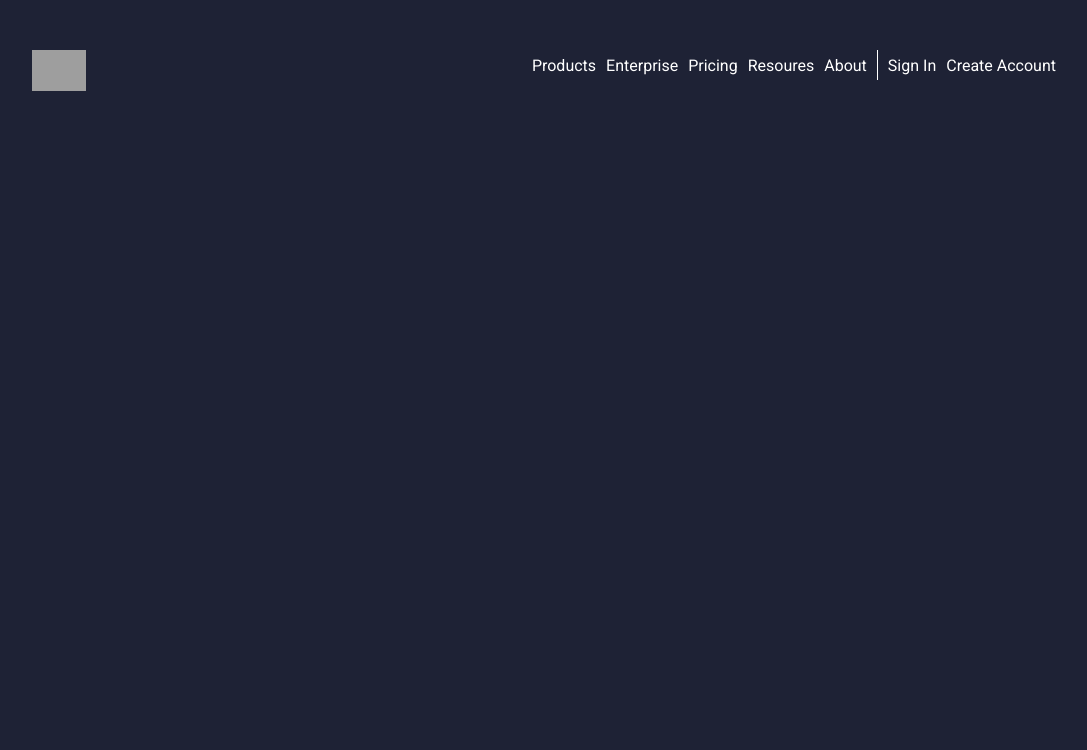
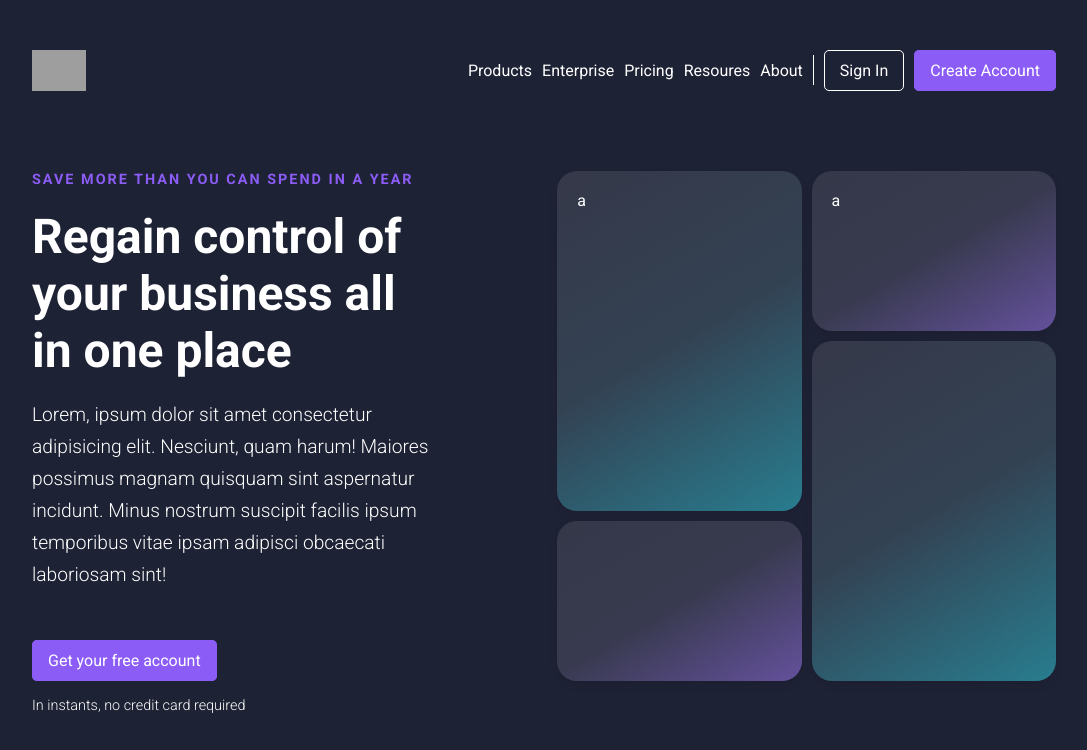
Before and after one commit to alexandrerussi/fst01-html-css, a plain HTML site: page Aula 3 - flex e grid/projeto-simples/index.html in a window 1280 px wide. Shown: the whole page, without its empty margins (96-1183 px from the left). Drawn offline with Linux system fonts and the light colour scheme; grey boxes are pictures that could not be loaded.

Commit message:
preparacao aula

```diff
--- a/Aula 3 - flex e grid/projeto-simples/css/style.css
+++ b/Aula 3 - flex e grid/projeto-simples/css/style.css
@@ -27,6 +27,7 @@ body {
     display: flex;
     justify-content: flex-end;
     align-items: center;
+    flex-wrap: wrap;
     gap: 10px;
     list-style: none;
     margin: 0;
@@ -45,3 +46,111 @@ body {
     border-left: 1px solid #fff;
     height: 30px;
 }
+
+.btn-outline {
+    text-decoration: none;
+    color: white;
+    border: 1px solid white;
+    border-radius: 5px;
+    padding: 10px 15px;
+}
+
+.btn {
+    text-decoration: none;
+    color: white;
+    border: 1px solid #8b5cf6;
+    background-color: #8b5cf6;
+    border-radius: 5px;
+    padding: 10px 15px;
+    box-sizing: border-box;
+}
+
+.banner-header {
+    height: 100%;
+    padding-top: 5rem;
+    box-sizing: border-box;
+
+    display: flex;
+    justify-content: space-between;
+    flex-wrap: wrap;
+}
+
+.banner-header .esquerda {
+    width: 40%;
+    min-width: 380px;
+}
+
+.banner-header .direita {
+    width: 55%;
+    min-width: 380px;
+}
+
+div h2 {
+    text-transform: uppercase;
+    font-size: 0.9rem;
+    color: #8b5cf6;
+    letter-spacing: 2px;
+}
+
+div h1 {
+    margin-top: 20px;
+    font-size: 3rem;
+}
+
+div p {
+    margin: 20px 0 60px 0;
+    font-weight: 300;
+    line-height: 2rem;
+    font-size: 1.2rem;
+}
+
+div .btn {
+    margin-top: 80px;
+}
+
+div .mini-message {
+    font-size: 0.9rem;
+}
+
+.dashboard {
+    display: flex;
+    flex-wrap: wrap;
+    padding: 0 0 0 20px;
+    gap: 10px;
+    justify-content: flex-end;
+}
+
+.block {
+    background: #444;
+    padding: 20px;
+    border-radius: 20px;
+    box-shadow: 0 4px 8px rgba(0, 0, 0, 0.1);
+}
+
+.group-blocks {
+    width: 45%;
+    /* min-width: 250px; */
+}
+
+.block-a {
+    height: 300px;
+    margin-bottom: 10px;
+    background: linear-gradient(150deg, rgba(53, 56, 73, 1) 0%, rgba(51, 66, 83, 1) 50%, rgba(40, 125, 143, 1) 100%);
+}
+
+.block-b {
+    height: 120px;
+    margin-bottom: 10px;
+    background: linear-gradient(150deg, rgba(53, 56, 73, 1) 0%, rgba(56, 58, 79, 1) 50%, rgba(100, 81, 156, 1) 100%);
+}
+
+
+@media screen and (max-width: 767px) {
+    html {
+        font-size: 14px;
+    }
+
+    .nav ul{
+        display: none;
+    }
+}
--- a/Aula 3 - flex e grid/projeto-simples/index.html
+++ b/Aula 3 - flex e grid/projeto-simples/index.html
@@ -15,7 +15,6 @@
         <div class="nav">
             <img src="https://icones.pro/wp-content/uploads/2021/07/logo-pinterest-violet.png" alt="Logo Finsave">
 
-            <div>
                 <ul>
                     <li>Products</li>
                     <li>Enterprise</li>
@@ -30,19 +29,31 @@
                         <a href="#" class="btn">Create Account</a>
                     </li>
                 </ul>
-            </div>
         </div>
 
-        <div class="banner">
+        <div class="banner-header">
             <div class="esquerda">
-                <h2></h2>
-                <h1></h1>
-                <p></p>
-                <a class="btn"></a>
-                <p></p>
+                <h2>Save more than you can spend in a year</h2>
+                <h1>Regain control of your business all in one place</h1>
+
+                <p>Lorem, ipsum dolor sit amet consectetur adipisicing elit. Nesciunt, quam harum! Maiores possimus
+                    magnam quisquam sint aspernatur incidunt. Minus nostrum suscipit facilis ipsum temporibus vitae
+                    ipsam adipisci obcaecati laboriosam sint!</p>
+
+                <a class="btn" href="">Get your free account</a>
+                <p class="mini-message">In instants, no credit card required</p>
             </div>
             <div class="direita">
-
+                <div class="dashboard">
+                    <div class="group-blocks">
+                        <div class="block block-a">a</div>
+                        <div class="block block-b"></div>
+                    </div>
+                    <div class="group-blocks">
+                        <div class="block block-b">a</div>
+                        <div class="block block-a"></div>
+                    </div>
+                </div>
             </div>
         </div>
     </div>
```
Also changed, not shown: Aula 4 - Grid/01-grid/01-grid.css (added), Aula 4 - Grid/01-grid/grid.html (added), Aula 4 - Grid/02-airbnb/index.html (added), Aula 4 - Grid/02-airbnb/style.css (added), Aula 4 - Grid/projeto-youtube/index.html (added), Aula 4 - Grid/projeto-youtube/style.css (added), Aula 4.1 - CSS Avançado/01-unidade.html (added), Aula 4.1 - CSS Avançado/02-variaveis.html (added), Aula 4.1 - CSS Avançado/03-media-query.html (added), Aula 4.1 - CSS Avançado/04-pseudos.html (added).
